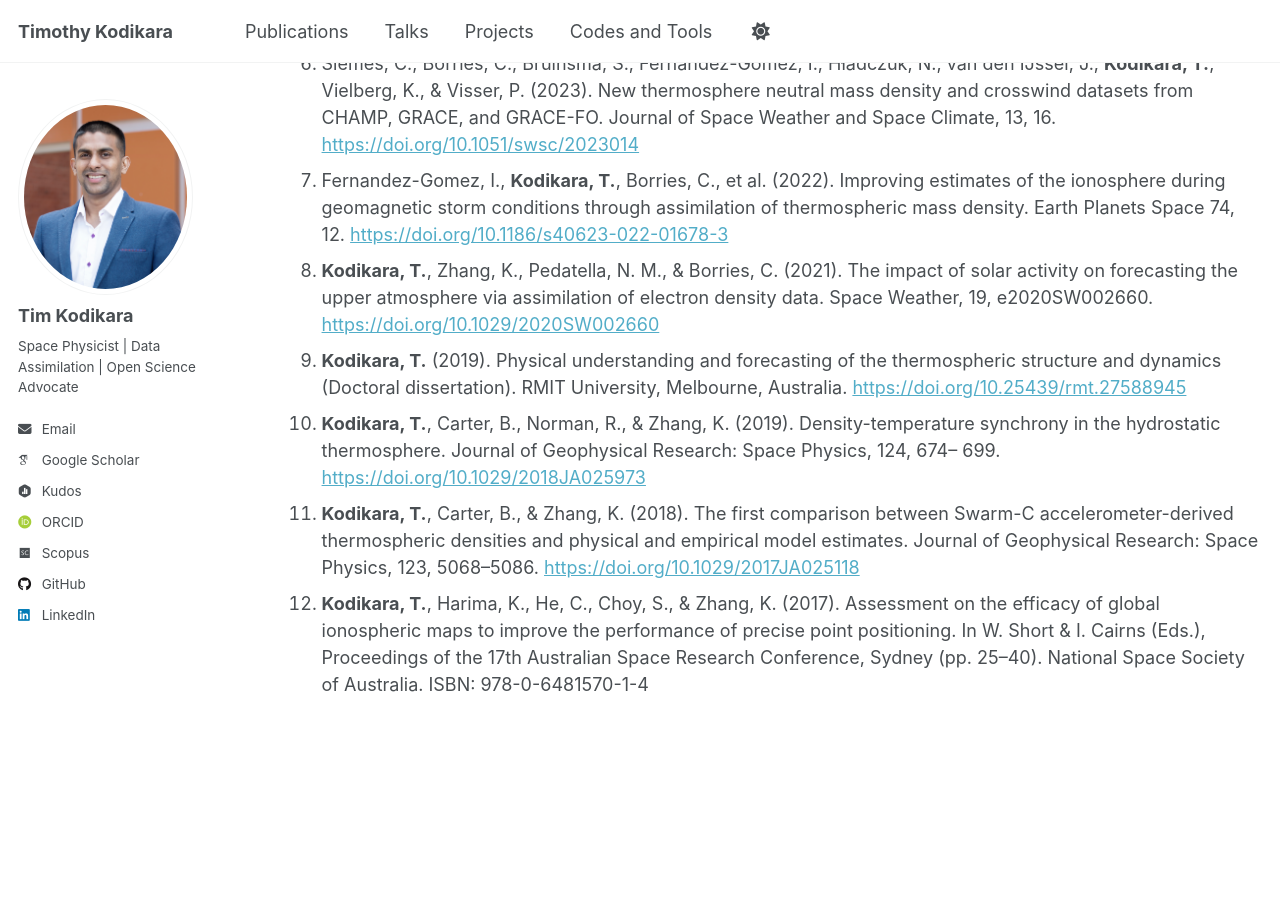
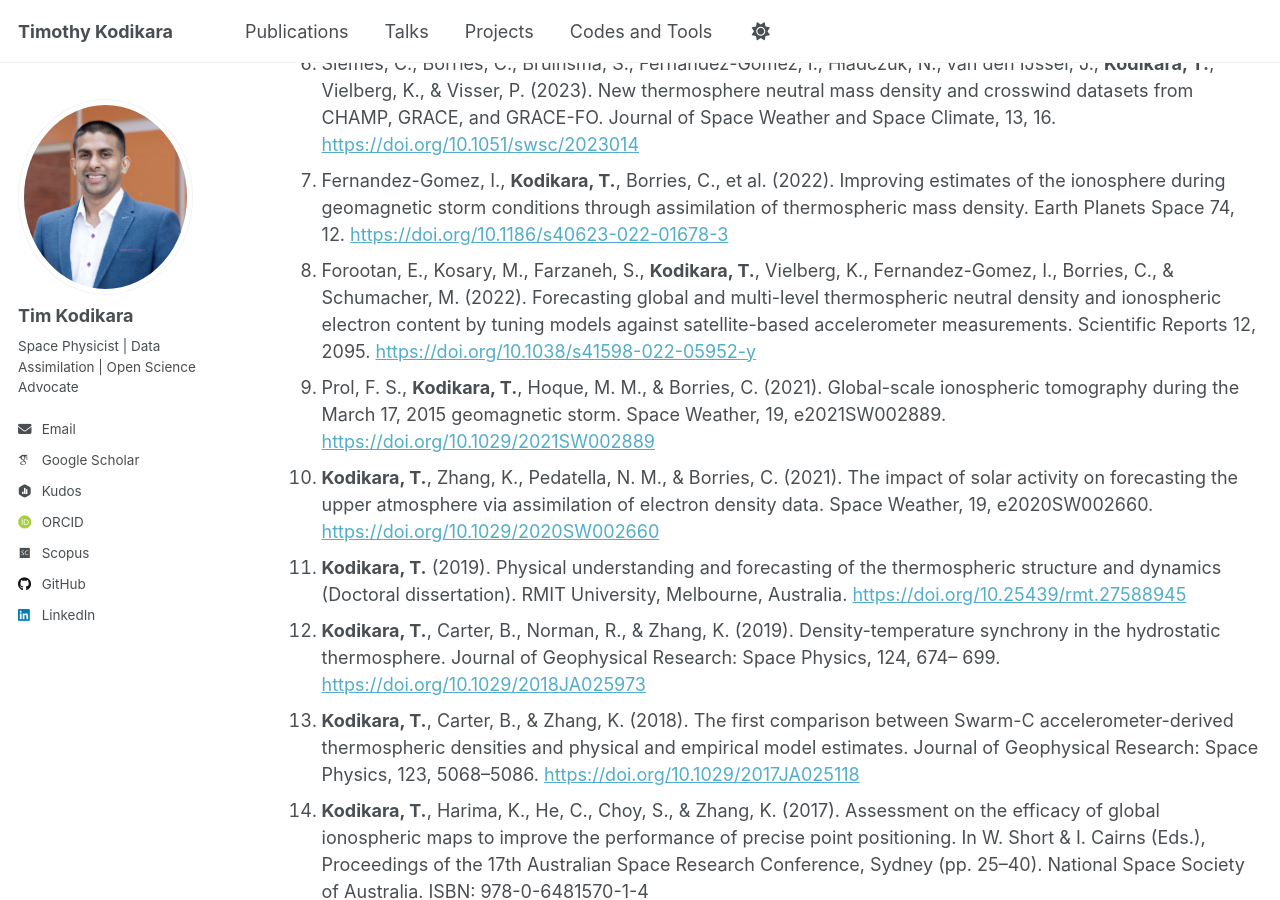
Before and after one commit to TimKod/timkod.github.io, a Jekyll site: the page built from _pages/publications.md, in a window 1280 px wide and 900 px high, scrolled down 596 px. Built offline with Jekyll 4.4.1, drawn with Linux system fonts in a browser that asks for light colours; some web fonts are replaced; a script that is not in the unit is left out.

Commit message:
Update publications.md

```diff
--- a/_pages/publications.md
+++ b/_pages/publications.md
@@ -7,7 +7,6 @@ author_profile: true
 
 For the full list, please see [Google Scholar](https://scholar.google.com/citations?user=dOasZEUAAAAJ&hl=en).
 
-
 1. Sato, H. , Nykiel, G., Günzkofer, F., **Kodikara, T.**, Cahuasquí, J. A., & Hoque, M. (2025). Altitude variations in ionospheric responses and prolonged TEC recovery during the high latitude solar eclipse of 10 June 2021. Journal of Geophysical Research: Space Physics, e2025JA034001(Accepted Article). [https://doi.org/10.1029/2025JA034001](https://doi.org/10.1029/2025JA034001)
 1. Hładczuk, N. A., van den IJssel, J., **Kodikara, T.**, Siemes, C., & Visser, P. (2024). GRACE-FO radiation pressure modelling for accurate density and crosswind retrieval. Advances in Space Research, 73(5), 2355–2373. [https://doi.org/10.1016/j.asr.2023.12.059](https://doi.org/10.1016/j.asr.2023.12.059)
 1. Yuan, L., **Kodikara, T.**, & Hoque, M. M. (2024). Characterization of the ionospheric vertical error correlation lengths based on global ionosonde observations. Space Weather, 22, e2023SW003743. [https://doi.org/10.1029/2023SW003743](https://doi.org/10.1029/2023SW003743)
@@ -15,6 +14,8 @@ For the full list, please see [Google Scholar](https://scholar.google.com/citati
 1. Yuan, L., Hoque, M. M., & **Kodikara, T.** (2023). The four-dimensional variational Neustrelitz electron density assimilation model: NEDAM. Space Weather, 21, e2022SW003378. [https://doi.org/10.1029/2022SW003378](https://doi.org/10.1029/2022SW003378)
 1. Siemes, C., Borries, C., Bruinsma, S., Fernandez-Gomez, I., Hładczuk, N., van den IJssel, J., **Kodikara, T.**, Vielberg, K., & Visser, P. (2023). New thermosphere neutral mass density and crosswind datasets from CHAMP, GRACE, and GRACE-FO. Journal of Space Weather and Space Climate, 13, 16. [https://doi.org/10.1051/swsc/2023014](https://doi.org/10.1051/swsc/2023014)
 1. Fernandez-Gomez, I., **Kodikara, T.**, Borries, C., et al. (2022). Improving estimates of the ionosphere during geomagnetic storm conditions through assimilation of thermospheric mass density. Earth Planets Space 74, 12. [https://doi.org/10.1186/s40623-022-01678-3](https://doi.org/10.1186/s40623-022-01678-3)
+1. Forootan,  E., Kosary,  M., Farzaneh,  S., **Kodikara, T.**, Vielberg,  K., Fernandez-Gomez,  I., Borries, C., & Schumacher,  M. (2022). Forecasting global and multi-level thermospheric neutral density and ionospheric electron content by tuning models against satellite-based accelerometer measurements. Scientific Reports 12, 2095. [https://doi.org/10.1038/s41598-022-05952-y](https://doi.org/10.1038/s41598-022-05952-y)
+1. Prol, F. S., **Kodikara, T.**, Hoque, M. M., & Borries, C. (2021). Global-scale ionospheric tomography during the March 17, 2015 geomagnetic storm. Space Weather, 19, e2021SW002889. [https://doi.org/10.1029/2021SW002889](https://doi.org/10.1029/2021SW002889)
 1. **Kodikara, T.**, Zhang, K., Pedatella, N. M., & Borries, C. (2021). The impact of solar activity on forecasting the upper atmosphere via assimilation of electron density data. Space Weather, 19, e2020SW002660. [https://doi.org/10.1029/2020SW002660](https://doi.org/10.1029/2020SW002660)
 1. **Kodikara, T.** (2019). Physical understanding and forecasting of the thermospheric structure and dynamics (Doctoral dissertation). RMIT University, Melbourne, Australia. [https://doi.org/10.25439/rmt.27588945](https://doi.org/10.25439/rmt.27588945)
 1. **Kodikara, T.**, Carter, B., Norman, R., & Zhang, K. (2019). Density-temperature synchrony in the hydrostatic thermosphere. Journal of Geophysical Research: Space Physics, 124, 674– 699. [https://doi.org/10.1029/2018JA025973](https://doi.org/10.1029/2018JA025973)
```
